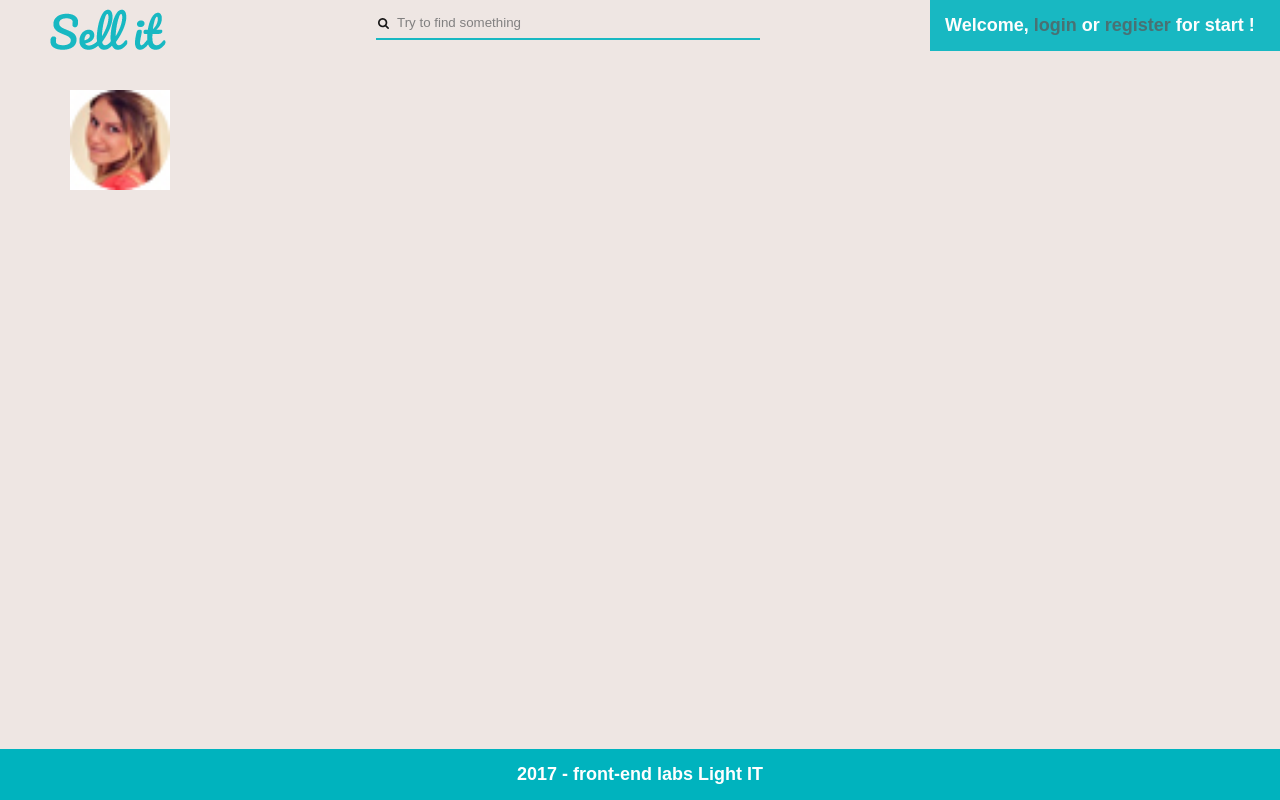
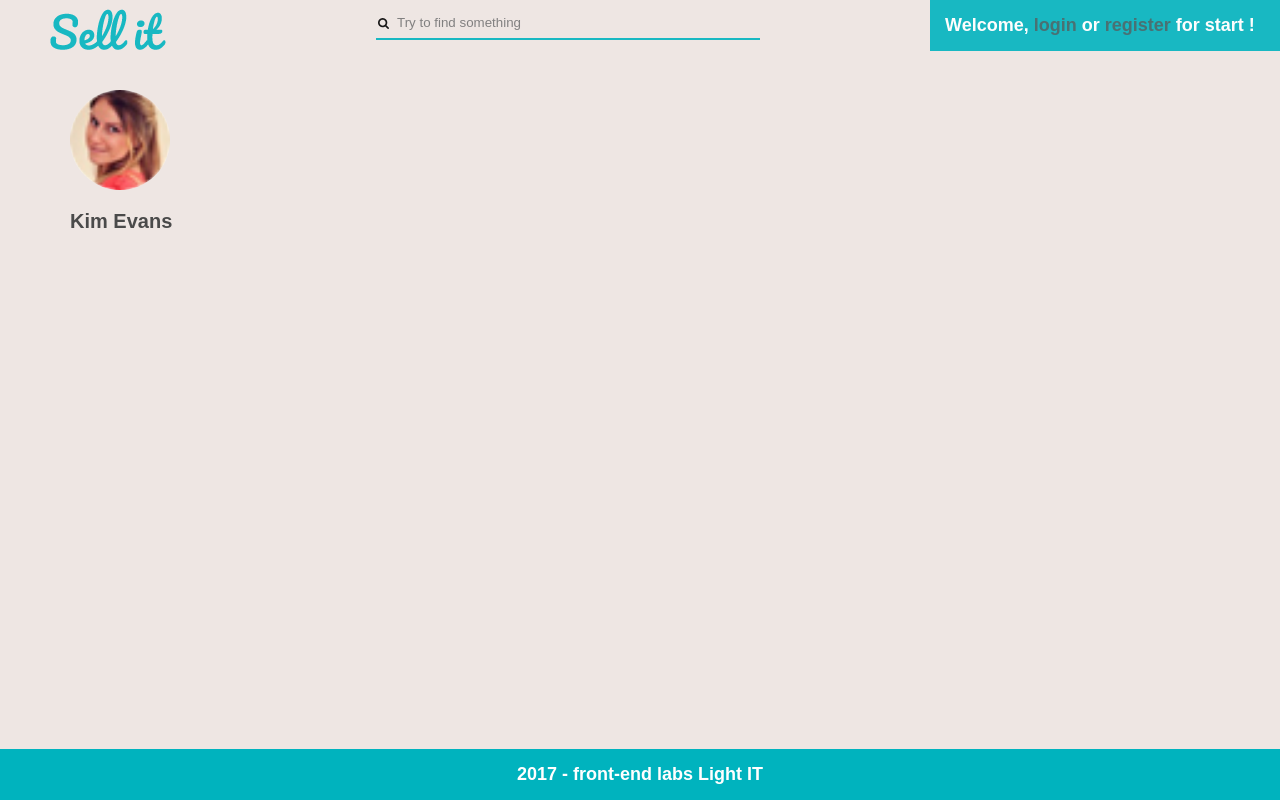
Before and after one commit to DimaTrue/markup-sell-it, a React (Create React App) app: page /profile in a window 1280 px wide. Built offline with nearby package versions, Linux system fonts and the light colour scheme.

Commit message:
refactoring files name

```diff
--- a/src/App.js
+++ b/src/App.js
@@ -4,8 +4,8 @@ import Login from './components/LoginPage/Login/Login';
 import Profile from './components/Profile/Profile';
 import PostForm from './components/CommonComponents/AddProductForm/AddProductForm';
 import WrongPath from './components/WrongPath/WrongPath';
-import ProductList from './containers/productList';
-import ProductItemPage from './containers/productItemPage';
+import ProductList from './containers/ProductList';
+import ProductItemPage from './containers/ProductItemPage';
 import { BrowserRouter, Switch, Route } from "react-router-dom";
 import ErrorBoundary from './components/CommonComponents/ErrorBoundary/ErrorBoundary';
 
--- a/src/components/CommonComponents/Header/Header.js
+++ b/src/components/CommonComponents/Header/Header.js
@@ -3,7 +3,7 @@ import style from './Header.module.scss';
 import logo from '../../../img/logo.png';
 import { Link } from 'react-router-dom';
 import Search from '../../../containers/Search';
-import UserMenu from '../../../containers/userMenu';
+import UserMenu from '../../../containers/UserMenu';
 
 const Header = () => (
   <div className={style.header}>
--- a/src/components/LoginPage/Login/Login.js
+++ b/src/components/LoginPage/Login/Login.js
@@ -2,8 +2,7 @@ import React from 'react';
 import style from './Login.module.scss';
 import bg from '../../../img/bg.jpg';
 import logo from '../../../img/lightLogo.png';
-//import FormSignIn from '../../../containers/FormSignIn';
-import FormSignIn from '../../../containers/formSignIn';
+import FormSignIn from '../../../containers/FormSignIn';
 import FormRegistration from '../FormRegistration/FormRegistration';
 import { Link } from 'react-router-dom';
 import { Switch, Route } from "react-router-dom";
--- a/src/components/Profile/Profile.js
+++ b/src/components/Profile/Profile.js
@@ -13,6 +13,7 @@ class Profile extends React.Component {
 				<div className={style.section}>
 					<div className={style.container}>
 						<img className={style.pic} src={user} alt="user" />
+						<p className={style.name}> Kim Evans</p>
 					</div>
 				</div>
 				<Footer />
--- a/src/components/Profile/Profile.module.scss
+++ b/src/components/Profile/Profile.module.scss
@@ -1,3 +1,5 @@
+@import '../../styles/variables.scss';
+
 .section {
     min-height: calc(100vh - 141px);
     margin-top: 90px;
@@ -13,4 +15,11 @@
 .pic {
     height: 100px;
     width: 100px;
+    border-radius: 50%;
 }
+
+.name {
+    color: $btn-color;
+    font-size: 20px;
+    font-weight: bold;
+}
```
Also changed, not shown: src/components/ProductItemPage/ProductItemPage.module.scss (indentation only).
